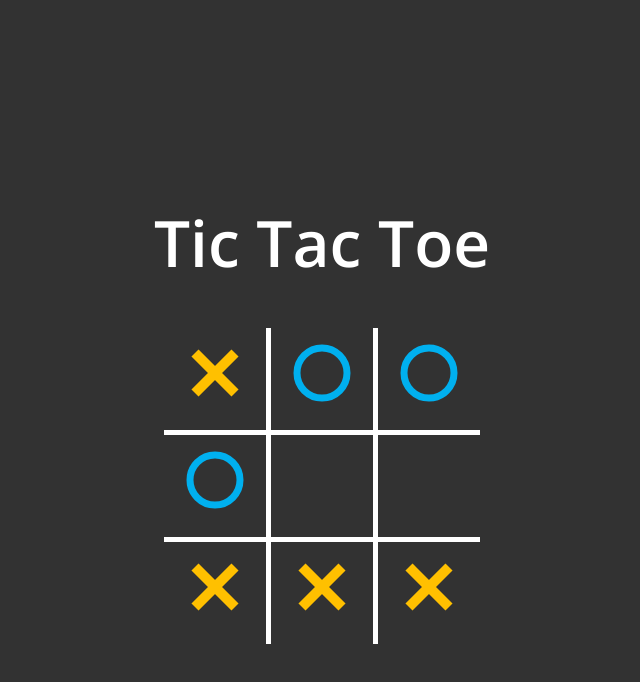
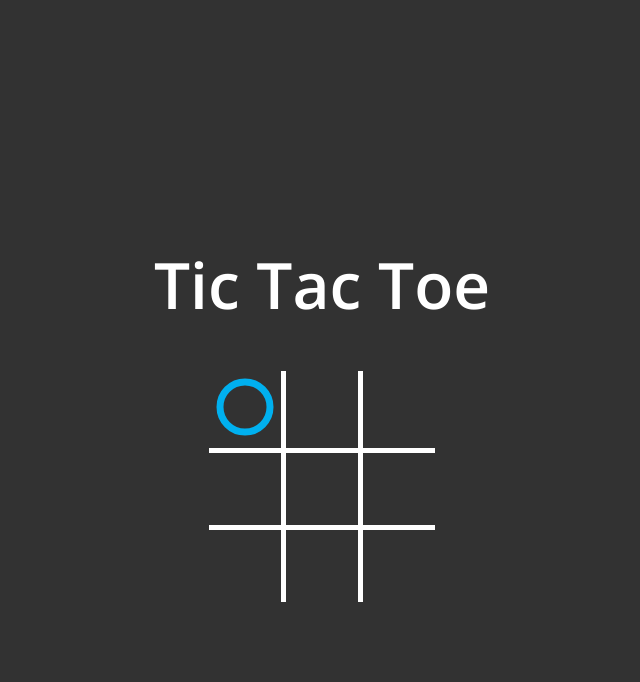
Before and after one commit to RaudelGomez/tic-tac-toe, a plain HTML site: page index.html in a window 1280 px wide. Both pictures are taken after a click on the element 534 px from the left and 380 px from the top of the page. Shown: the whole page, without its empty margins (318-958 px from the left). Drawn offline with nearby package versions, Linux system fonts and the light colour scheme.

Commit message:
with line but is not right position

```diff
--- a/script.js
+++ b/script.js
@@ -1,16 +1,5 @@
-/* let fields = [null, null, null, null, null, null, null, null, null]; */
-
-let fields = [
-	null,
-	"circle",
-	"circle",
-	"circle",
-	null,
-	null,
-	"cross",
-	"cross",
-	"cross",
-];
+let fields = [null, null, null, null, null, null, null, null, null];
+let currentPlayer = "circle"; // Empieza el jugador "circle"
 
 function init() {
 	render();
@@ -23,24 +12,17 @@ function render() {
 		htmlContent += "<tr>";
 		for (let j = 0; j < 3; j++) {
 			const index = i * 3 + j;
-			let fieldContent;
-			/* const fieldContent = fields[index]
-				? fields[index] === "circle"
-					? "O"
-					: "X"
-				: ""; */
+			let fieldContent = "";
 			if (fields[index]) {
 				if (fields[index] === "circle") {
 					fieldContent = renderCircle();
 				} else {
 					fieldContent = renderCross();
 				}
-			} else {
-				fieldContent = "";
 			}
 			htmlContent += `<td class="${
 				fields[index] || ""
-			}" onclick="makeMove(${index})">${fieldContent}</td>`;
+			}" onclick="handleClick(${index}, this)">${fieldContent}</td>`;
 		}
 		htmlContent += "</tr>";
 	}
@@ -48,11 +30,68 @@ function render() {
 	container.innerHTML = htmlContent;
 }
 
-function makeMove(index) {
+function handleClick(index, element) {
 	if (!fields[index]) {
-		fields[index] = "cross"; // For example, always cross. You can change this to alternate turns.
-		render();
+		fields[index] = currentPlayer;
+		element.innerHTML =
+			currentPlayer === "circle" ? renderCircle() : renderCross();
+		element.removeAttribute("onclick");
+		if (!checkGameOver()) {
+			currentPlayer = currentPlayer === "circle" ? "cross" : "circle"; // Cambiar el turno
+		}
 	}
+}
+
+function checkGameOver() {
+	const winningCombinations = [
+		[0, 1, 2],
+		[3, 4, 5],
+		[6, 7, 8],
+		[0, 3, 6],
+		[1, 4, 7],
+		[2, 5, 8],
+		[0, 4, 8],
+		[2, 4, 6],
+	];
+
+	for (const combination of winningCombinations) {
+		const [a, b, c] = combination;
+		if (fields[a] && fields[a] === fields[b] && fields[a] === fields[c]) {
+			markWinningLine(combination);
+			alert(`Player ${currentPlayer} wins!`);
+			return true; // Juego terminado
+		}
+	}
+
+	if (fields.every((field) => field !== null)) {
+		alert("It's a draw!");
+		return true; // Empate
+	}
+
+	return false; // Juego aún en curso
+}
+
+function markWinningLine(combination) {
+	const [a, b, c] = combination;
+	const tdElements = document.querySelectorAll("td");
+	const line = document.createElement("div");
+	line.classList.add("winning-line");
+
+	const start = tdElements[a].getBoundingClientRect();
+	const end = tdElements[c].getBoundingClientRect();
+	const table = tdElements[a].closest("table").getBoundingClientRect();
+
+	const x1 = start.left + start.width / 2 - table.left;
+	const y1 = start.top + start.height / 2 - table.top;
+	const x2 = end.left + end.width / 2 - table.left;
+	const y2 = end.top + end.height / 2 - table.top;
+
+	line.style.width = Math.sqrt((x2 - x1) ** 2 + (y2 - y1) ** 2) + "px";
+	line.style.transform = `translate(${x1}px, ${y1}px) rotate(${Math.atan2(
+		y2 - y1,
+		x2 - x1
+	)}rad)`;
+	document.querySelector("#container").appendChild(line);
 }
 
 function renderCircle() {
--- a/style.css
+++ b/style.css
@@ -25,12 +25,17 @@ table {
 }
 
 td {
-	width: 100px;
-	height: 100px;
+	width: 70px;
+	height: 70px;
+	border: 5px solid white;
 	text-align: center;
 	vertical-align: middle;
-	font-size: 40px;
-	font-weight: 900;
+	position: relative;
+	cursor: pointer;
+}
+
+td:hover {
+	background-color: rgba(255 255 255/30%);
 }
 
 .circle {
@@ -83,3 +88,11 @@ table th {
 	stroke-dasharray: 0 140;
 	animation: fillCross 2.5s forwards;
 }
+
+.winning-line {
+	position: absolute;
+	height: 5px;
+	background-color: white;
+	transform-origin: left center;
+	pointer-events: none;
+}
```
